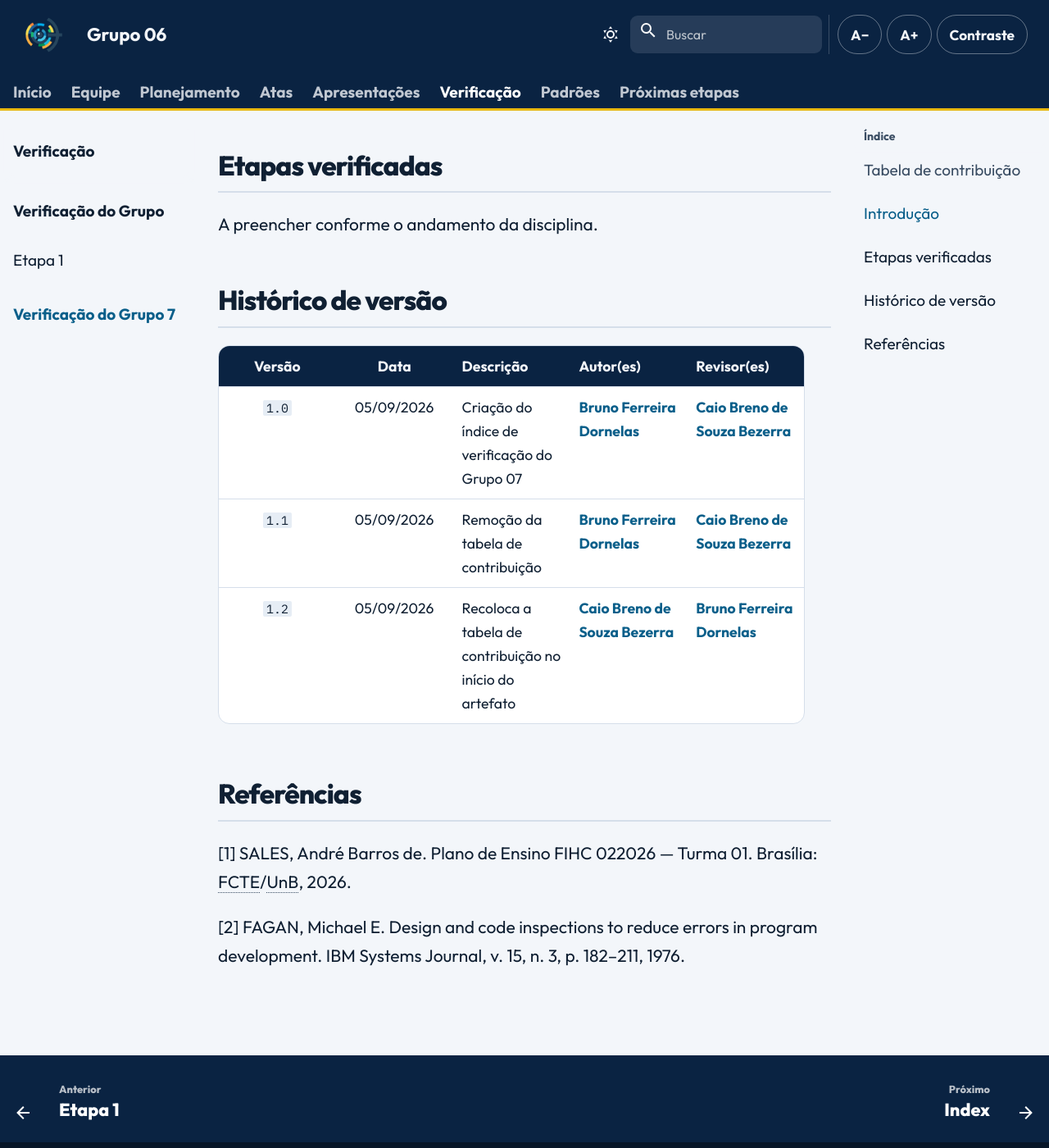
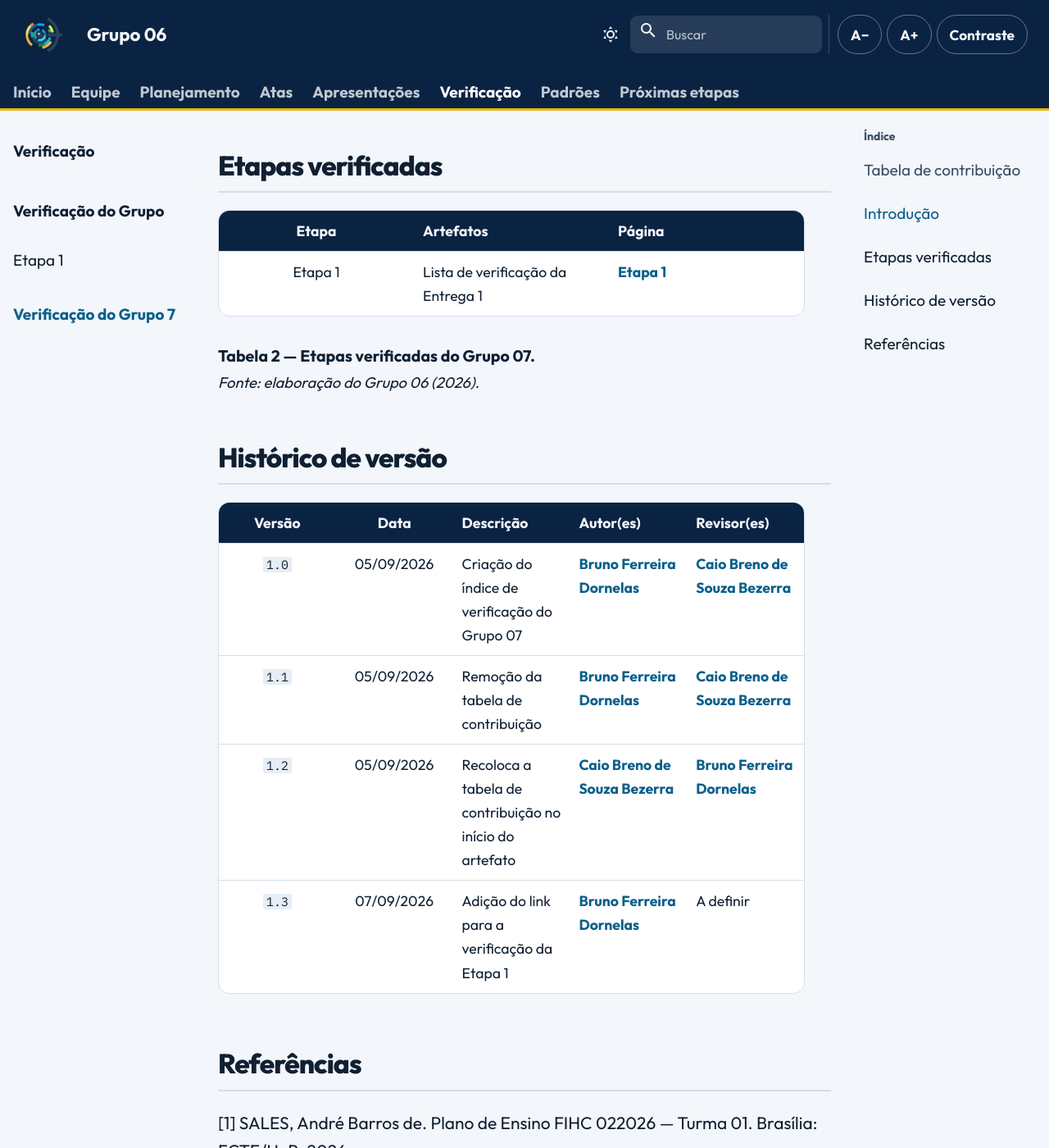
Before and after one commit to Interacao-Humano-Computador/2026.2-Grupo06, an MkDocs documentation site: the page built from docs/verificacao/grupo-07/index.md, in a window 1280 px wide and 1400 px high, scrolled down 970 px. Shown: the whole window at 82% size. Built offline with MkDocs 1.6.1 and Material for MkDocs 9.7.7, drawn with Linux system fonts in a browser that asks for light colours; comment, search, counter and statistics services are not loaded.

Commit message:
docs: cria estrutura da lista de verificacao da etapa 1 para o grupo 07

```diff
--- a/docs/verificacao/grupo-07/index.md
+++ b/docs/verificacao/grupo-07/index.md
@@ -19,7 +19,12 @@ Esta seção apresenta os resultados da inspeção dos artefatos produzidos pelo
 
 ## Etapas verificadas
 
-A preencher conforme o andamento da disciplina.
+| Etapa | Artefatos | Página |
+| :---: | --- | --- |
+| Etapa 1 | Lista de verificação da Entrega 1 | [Etapa 1](etapa-1/lista-verificacao.md) |
+
+<p class="caption">Tabela 2 — Etapas verificadas do Grupo 07.</p>
+<p class="source">Fonte: elaboração do Grupo 06 (2026).</p>
 
 ## Histórico de versão
 
@@ -28,6 +33,7 @@ A preencher conforme o andamento da disciplina.
 | `1.0` | 05/09/2026 | Criação do índice de verificação do Grupo 07 | [Bruno Ferreira Dornelas](https://github.com/brunnf) | [Caio Breno de Souza Bezerra](https://github.com/CaioBezerra-Dev) |
 | `1.1` | 05/09/2026 | Remoção da tabela de contribuição | [Bruno Ferreira Dornelas](https://github.com/brunnf) | [Caio Breno de Souza Bezerra](https://github.com/CaioBezerra-Dev) |
 | `1.2` | 05/09/2026 | Recoloca a tabela de contribuição no início do artefato | [Caio Breno de Souza Bezerra](https://github.com/CaioBezerra-Dev) | [Bruno Ferreira Dornelas](https://github.com/brunnf) |
+| `1.3` | 07/09/2026 | Adição do link para a verificação da Etapa 1 | [Bruno Ferreira Dornelas](https://github.com/brunnf) | A definir |
 
 ## Referências
 
```
Also changed, not shown: docs/verificacao/grupo-07/etapa-1/lista-verificacao.md (added, +39 -0 lines).
